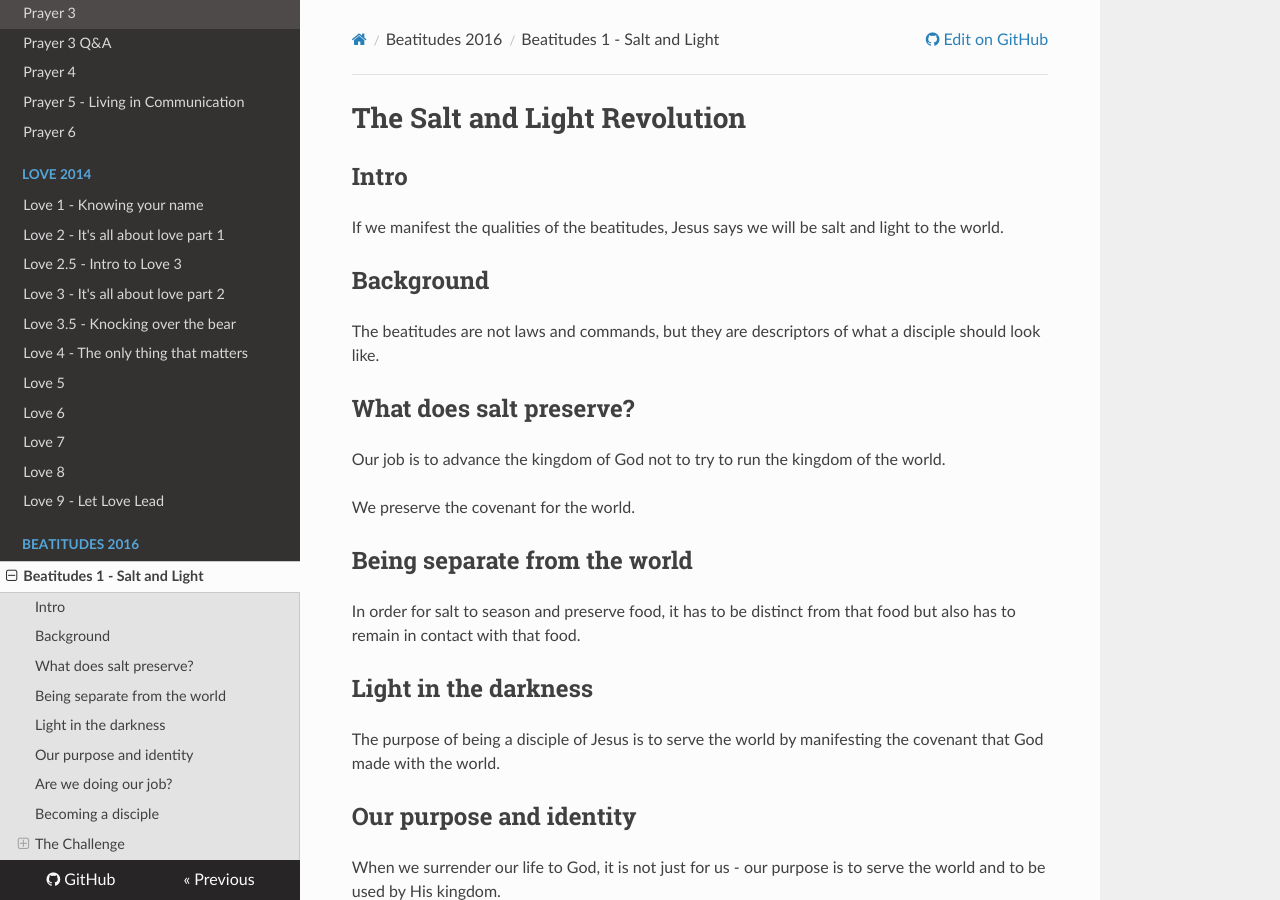
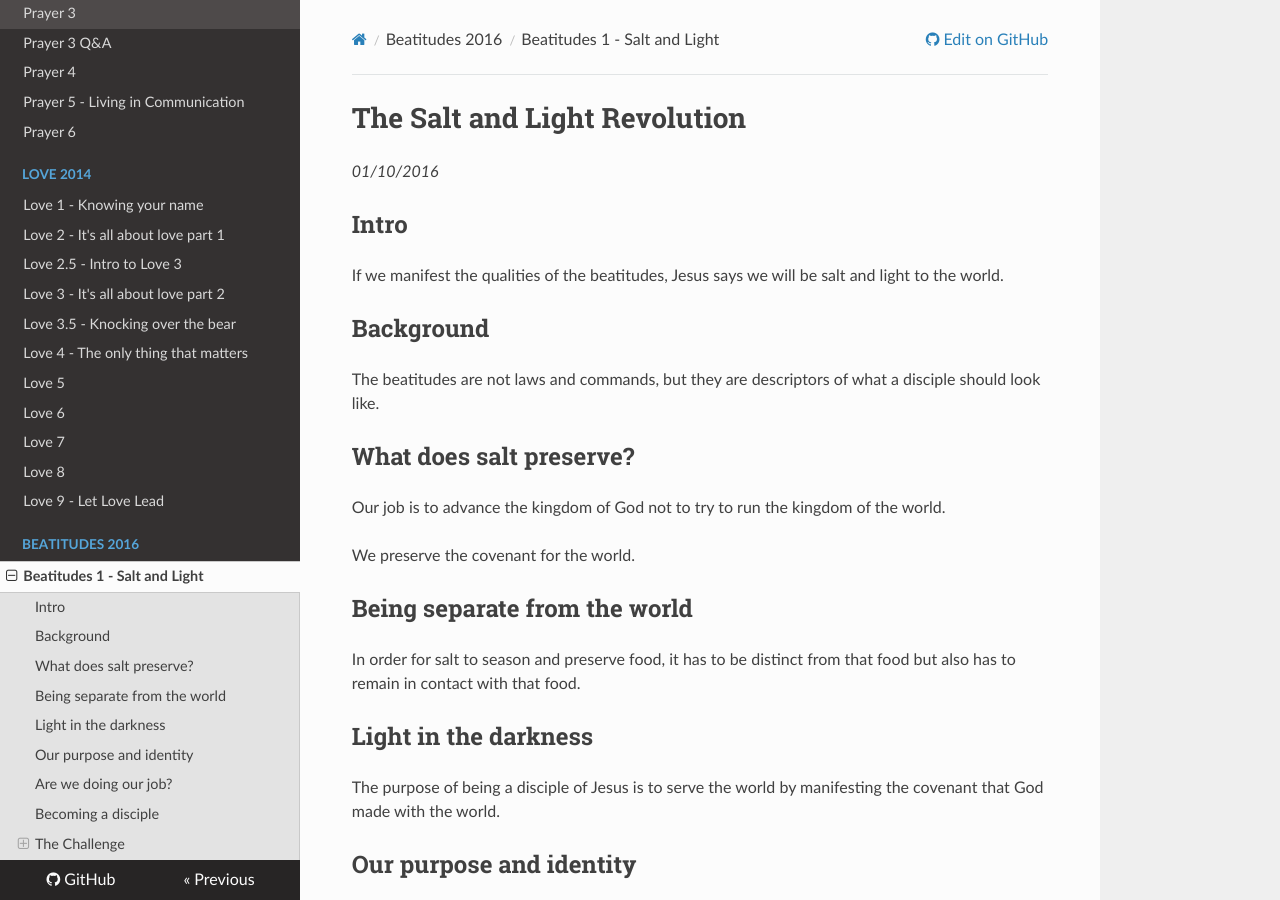
Before and after one commit to smallgroupnotes/smallgroupnotes.github.io, an MkDocs documentation site: the page built from docs/beatitudes2016/01-salt-and-light.md, in a window 1280 px wide and 900 px high. Built offline with MkDocs 1.6.1, drawn with Linux system fonts in a browser that asks for light colours; nearby versions of some CDN libraries; old or Windows-style settings are respelled for this version of MkDocs.

Commit message:
Added date

```diff
--- a/docs/beatitudes2016/01-salt-and-light.md
+++ b/docs/beatitudes2016/01-salt-and-light.md
@@ -1,4 +1,6 @@
 # The Salt and Light Revolution
+
+*01/10/2016*
 
 ## Intro
 
```
